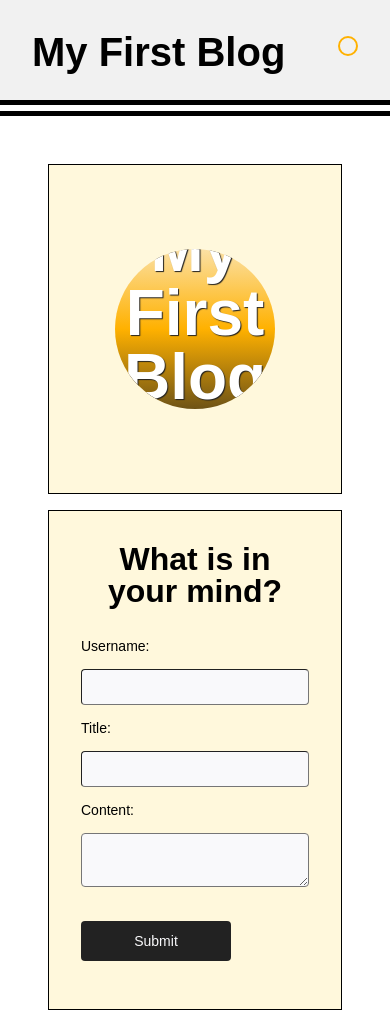
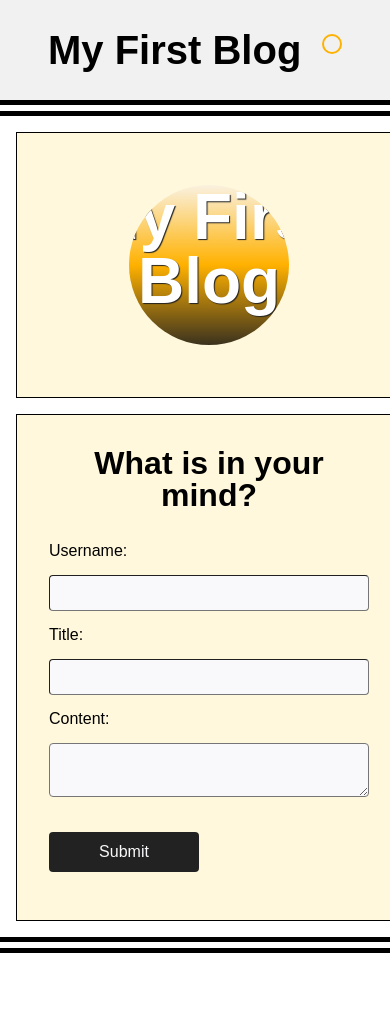
Before and after one commit to Plutarch1971/my-personal-blog-post, a plain HTML site: page index.html in a window 390 px wide. After the commit the page ends 969 px from the top, so only its background shows below. Drawn offline with Linux system fonts and the light colour scheme.

Commit message:
Adjust css positing of index and blog html

```diff
--- a/assets/css/blog.css
+++ b/assets/css/blog.css
@@ -129,11 +129,20 @@ ul {
   position: relative;/* Keep relative to the parent element */
 
 }
-@media and (max-width: 768px){
+@media screen  and (max-width: 390px){
+  body {
+    font-size: 14px;
+  }
+  .grid {
+    display: flex;
+    flex-direction: column;
+  }
   main{
-    height: calc(100vh - 6rem);
+    display: flex;
+    flex-wrap: wrap;
+    border-bottom: none;
   }
   h1{
-    font-size: 1rem;
+    font-size: 20px;
   }
 }
--- a/assets/css/form.css
+++ b/assets/css/form.css
@@ -1,6 +1,17 @@
-/*
-  Form Styles
-*/
+
+.grid-form {
+  display:grid;
+  width:100%;
+  height: 100%;
+  grid-template-rows:repeat(1,1fr);
+  grid-template-columns:repeat(2,1fr);
+  gap:1rem;
+  padding: 5rem;
+
+
+}
+
+
 
 /*
   Tags
@@ -17,6 +28,8 @@ aside {
   align-items: center;
   padding: 10px;
   margin: 10px;
+  height: 300px;
+  width: 300px;
 }
 
 aside,
@@ -108,3 +121,9 @@ section {
     clip-path: circle(5rem at center);
   }
 }
+@media (max-width: 390px) {
+  .grid-form{
+    grid-template-columns: 1fr;
+    padding: 1rem;
+  }
+}
--- a/assets/css/styles.css
+++ b/assets/css/styles.css
@@ -18,14 +18,14 @@ body {
   align-items: center;
   margin-bottom: 1rem ;
 }
- .index-body{
+ /* .index-body{
   flex-direction: column;
   justify-content: space-between;
   align-items: center;
-  min-height: 100vh; /* Ensure the body takes up the full viewport height*/
+  min-height: 100vh; /* Ensure the body takes up the full viewport height
   line-height: 1;
   font-family: sans-serif;
-}
+}  */
 
 /* Default light theme */
 header {
@@ -47,7 +47,9 @@ h5,
 h6 {
   font-size: 100%;
 }
-
+/* div{
+  padding: 5rem;
+} */
 input,
 select,
 option,
@@ -125,6 +127,8 @@ header {
   justify-content:space-between;
   align-items: center;
   height: 100px;
+  padding-left: 48px;
+  padding-right: 48px;
 }
 header h1 {
   flex: 1;
@@ -165,15 +169,16 @@ input[type="checkbox"]:checked + label {
   background-color: #007bff; /* Change color when checked */
 }
 
-
+/*
 header,
 footer {
   padding: 2rem;
 }
+*/
 
 main {
   width: 100%;
-  height: calc(100vh - 6rem);
+/*height: calc(100vh - 6rem);*/
   display: flex;
   justify-content: center;
   /* align-items: center; */
@@ -194,9 +199,10 @@ aside > h2 {
   width:100%;
   height: 100%;
   grid-template-rows:repeat(1,1fr);
-  grid-template-columns:repeat(2,1fr);
-   gap:1rem;
-  padding: 3rem;
+  grid-template-columns:repeat(1,1fr);
+  gap:1rem;
+  padding: 5rem;
+
 
 }
 
@@ -237,7 +243,7 @@ aside > h2 {
   color: var(--dark);
 }
 
-@media (max-width: 768px) {
+/*@media (max-width: 768px) {
   body {
     font-size: 14px;
   }
@@ -254,10 +260,10 @@ aside > h2 {
     font-size: 1rem;
   }
 
-aside > h2 {
-  /* font-size: 2rem; */
-  color: white;
-  text-shadow: 1px 1px 1px var(--dark-accent);
-  margin-bottom: 2rem; /* Add margin at the bottom to prevent overlap */
-}
-}
+  aside > h2 {
+    /* font-size: 2rem;
+    color: white;
+    text-shadow: 1px 1px 1px var(--dark-accent);
+    margin-bottom: 2rem; /* Add margin at the bottom to prevent overlap
+  }
+} */
--- a/index.html
+++ b/index.html
@@ -22,7 +22,7 @@
   </div>
 </header>
 <main>
-<div class="grid">
+  <div class="grid-form">
   <section >
      <aside>
        <h2>My First Blog</h2>
```
Also changed, not shown: blog.html (+1 -1 lines).
